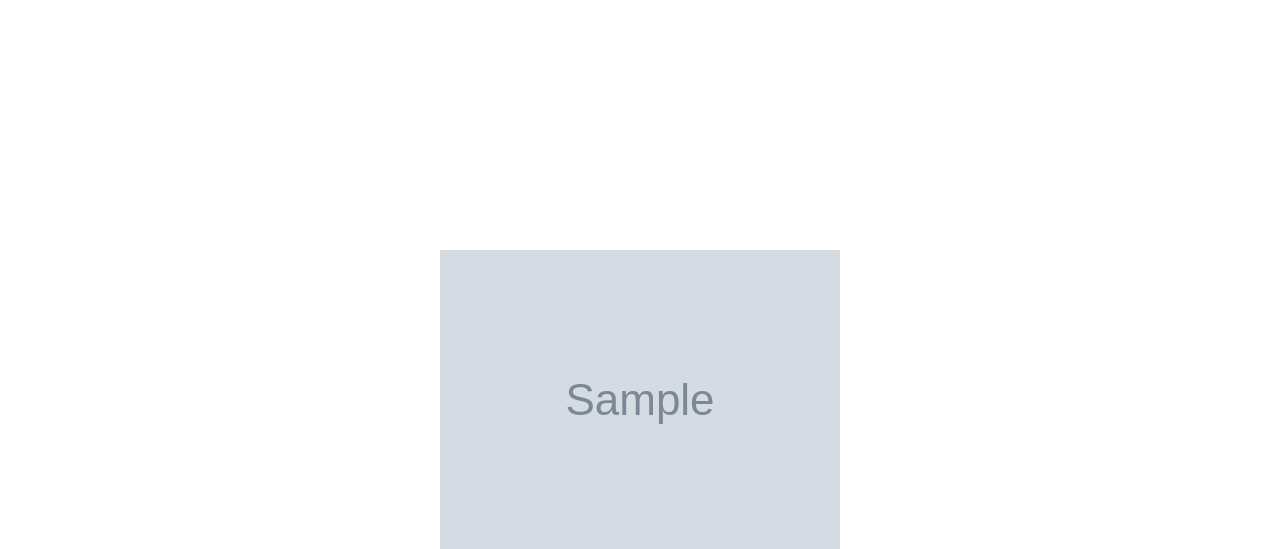
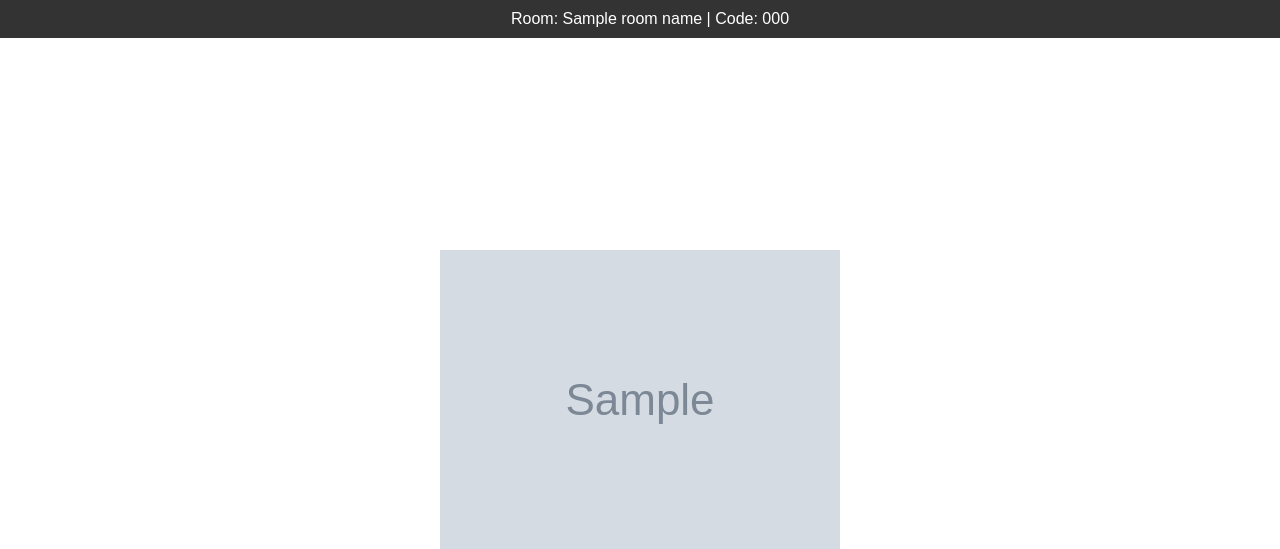
Before and after one commit to ArcadeFan/LetsDrawSomething, a Flask app: template templates/host.html in a window 1280 px wide. Shown: the top 549 px of the page. Run offline with Flask 3, Linux system fonts and the light colour scheme; the template is opened without the code that fills it: most values are stand-ins (such as "Sample title", 1, 10 or a date in 2020); grey boxes marked "Sample" are stand-in pictures.

Commit message:
i fucked up

```diff
--- a/templates/host.html
+++ b/templates/host.html
@@ -15,6 +15,7 @@
       top: -40px;
       left: 0;
       width: 100%;
+      background: rgba(0, 0, 0, 0.8);
       color: #fff;
       padding: 10px;
       text-align: center;
```
